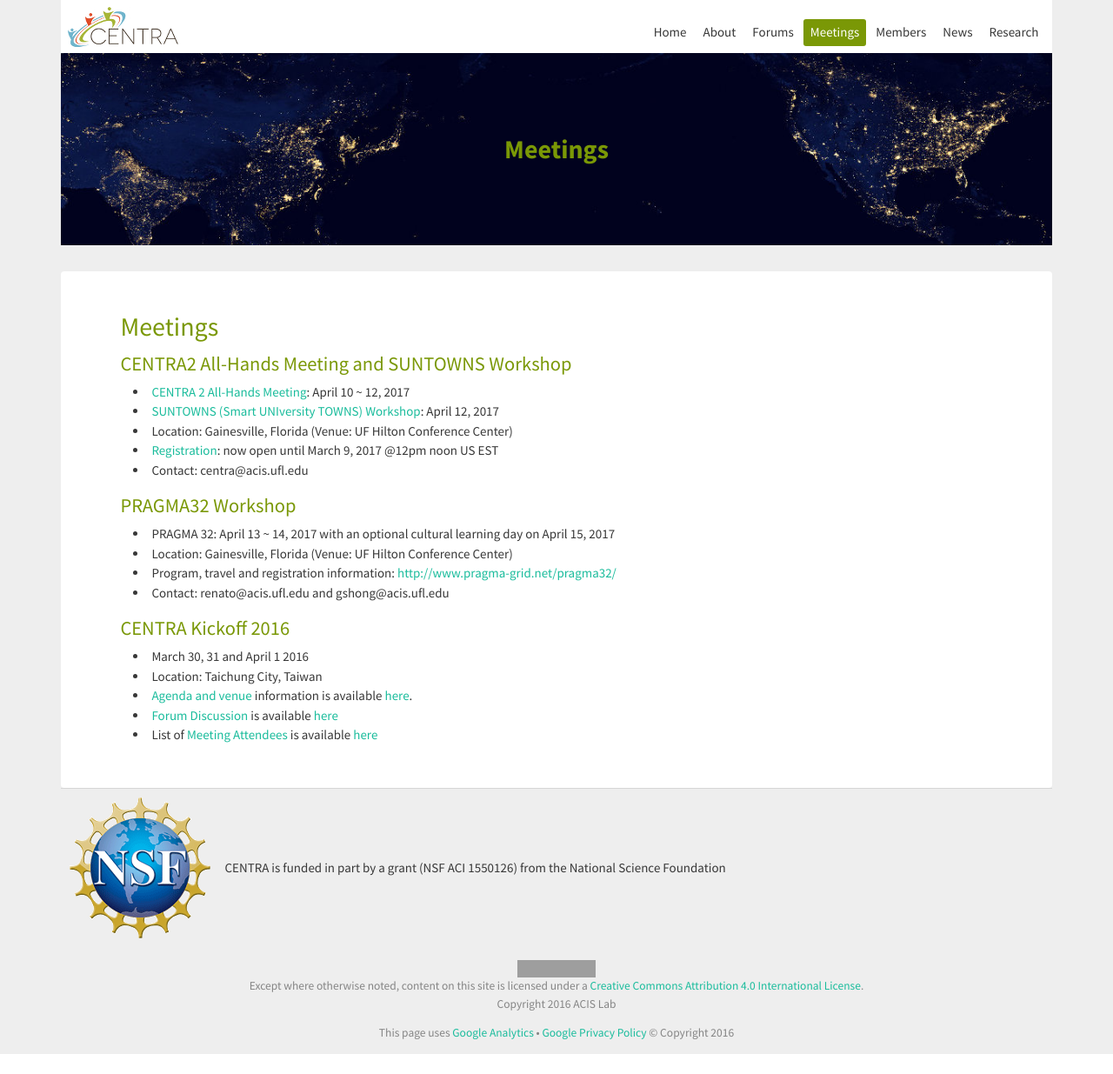
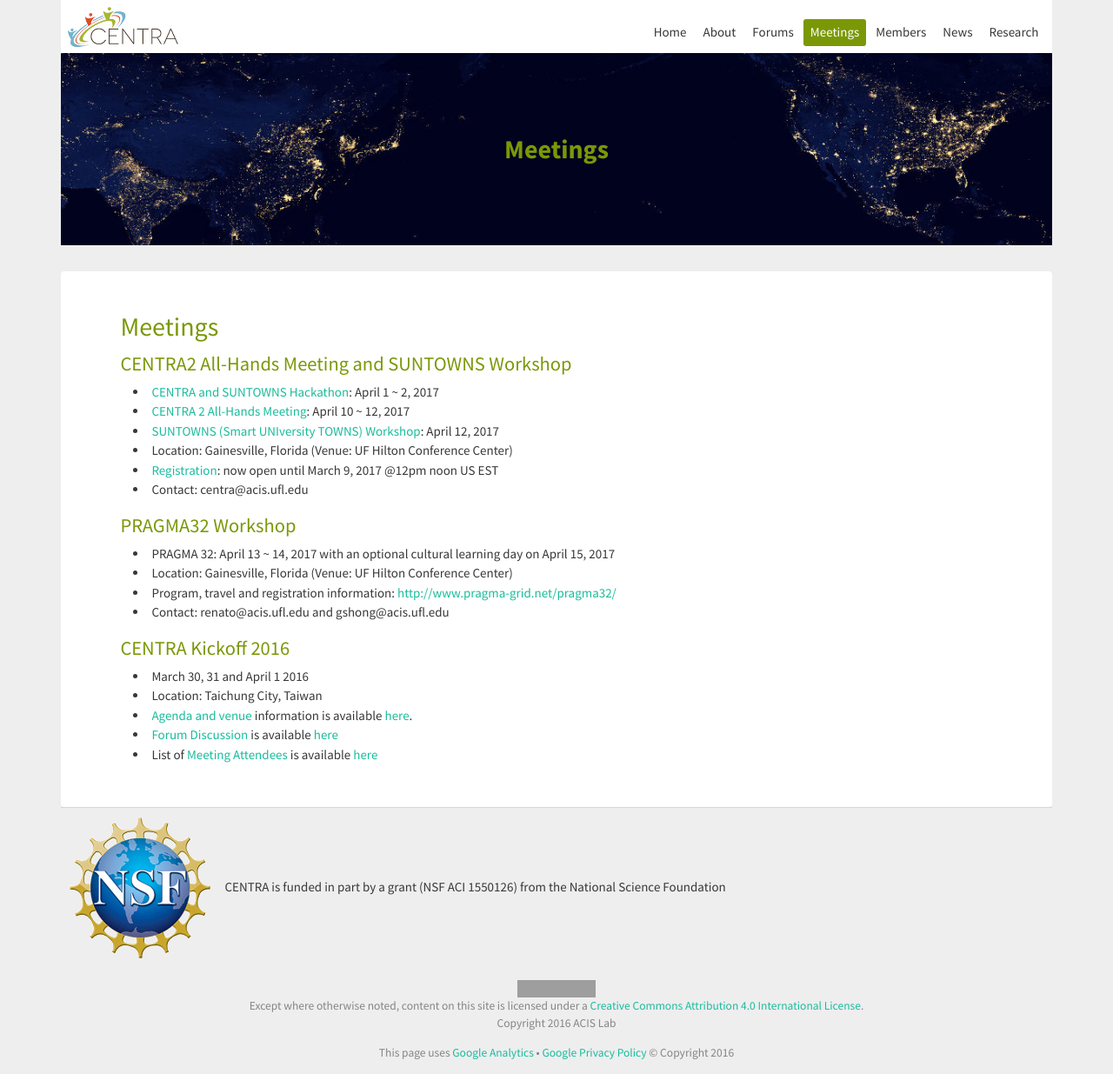
Before and after one commit to hmchou56/centra8, a Jekyll site: the page built from meetings.md, in a window 1280 px wide. Shown: the whole page at 87% size. Built offline with Jekyll 4.4.1, drawn with Linux system fonts in a browser that asks for light colours; nearby versions of some CDN libraries; before the commit the page ends 1212 px from its top, so only the background shows below that; grey boxes are pictures that could not be loaded.

Commit message:
added hackathon dates

```diff
--- a/meetings.md
+++ b/meetings.md
@@ -9,6 +9,7 @@
 # Meetings
 
 ### CENTRA2 All-Hands Meeting and SUNTOWNS Workshop
+* <a href="http://www.globalcentra.org/hackathon2017">CENTRA and SUNTOWNS Hackathon</a>: April 1 ~ 2, 2017
 * <a href="http://www.globalcentra.org/centra2/">CENTRA 2 All-Hands Meeting</a>: April 10 ~ 12, 2017
 * <a href="http://www.globalcentra.org/suntowns2017/">SUNTOWNS (Smart UNIversity TOWNS) Workshop</a>: April 12, 2017
 * Location: Gainesville, Florida (Venue: UF Hilton Conference Center)
```
